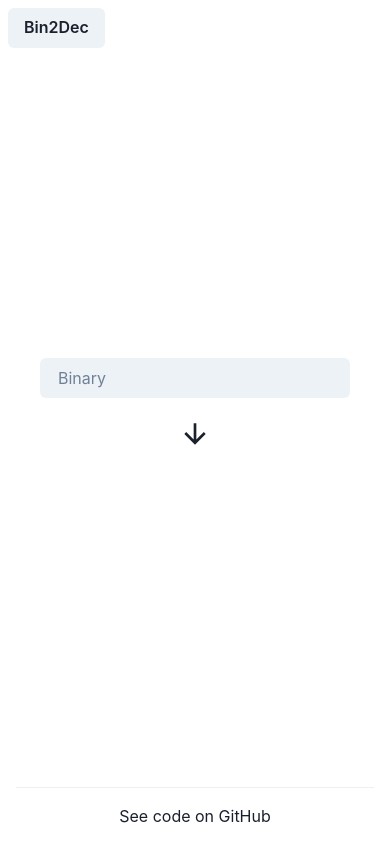
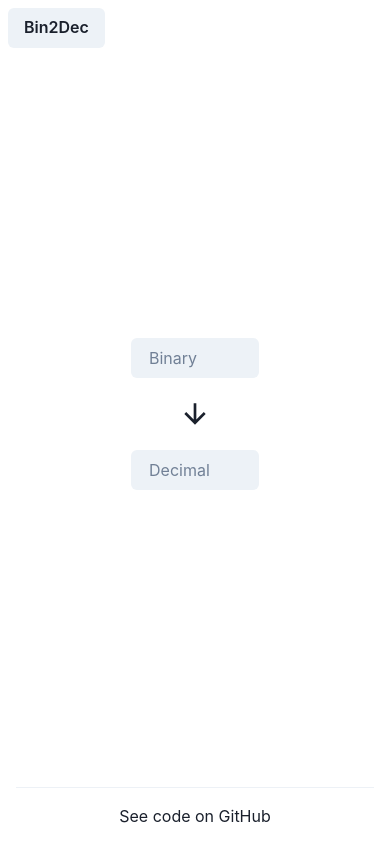
Before and after one commit to LucasVbr/bin2dec, a React (Create React App) app: page / in a window 390 px wide. Built offline with nearby package versions, Linux system fonts and the light colour scheme.

Commit message:
Adapt responsive

```diff
--- a/src/components/Content.tsx
+++ b/src/components/Content.tsx
@@ -1,6 +1,6 @@
 import React, {useState} from 'react';
-import {Flex, Input, Text} from '@chakra-ui/react';
-import {ArrowDownIcon} from '@chakra-ui/icons';
+import {Flex, Input} from '@chakra-ui/react';
+import {ArrowDownIcon, ArrowForwardIcon} from '@chakra-ui/icons';
 
 export default function Content() {
   // States
@@ -33,10 +33,24 @@ export default function Content() {
 
   // Render
   return (
-      <Flex align={'center'} flexDirection={'column'} marginX={10}>
-        <Input variant="filled" placeholder={"Binary"} value={input} onChange={handleInput}/>
-        <ArrowDownIcon marginY={5} boxSize={8} rounded={'rounded'}/>
-        <Text fontSize={'2xl'} align={'center'}>{output}</Text>
+      <Flex align={'center'} flexDirection={{
+        base: 'column',
+        md: 'row',
+      }} marginX={{
+        base: 10,
+        md: 'auto',
+      }}>
+        <Input type={'number'} width={'8em'} variant="filled"
+               placeholder={'Binary'} value={input} onChange={handleInput}/>
+
+        <ArrowDownIcon marginY={5} boxSize={8} display={{md: 'none'}}/>
+        <ArrowForwardIcon marginX={5} boxSize={8} display={{
+          base: 'none',
+          md: 'block'
+        }}/>
+
+        <Input type={'number'} width={'8em'} variant={'filled'} value={output}
+        placeholder={"Decimal"}/>
       </Flex>
   );
 }
```
